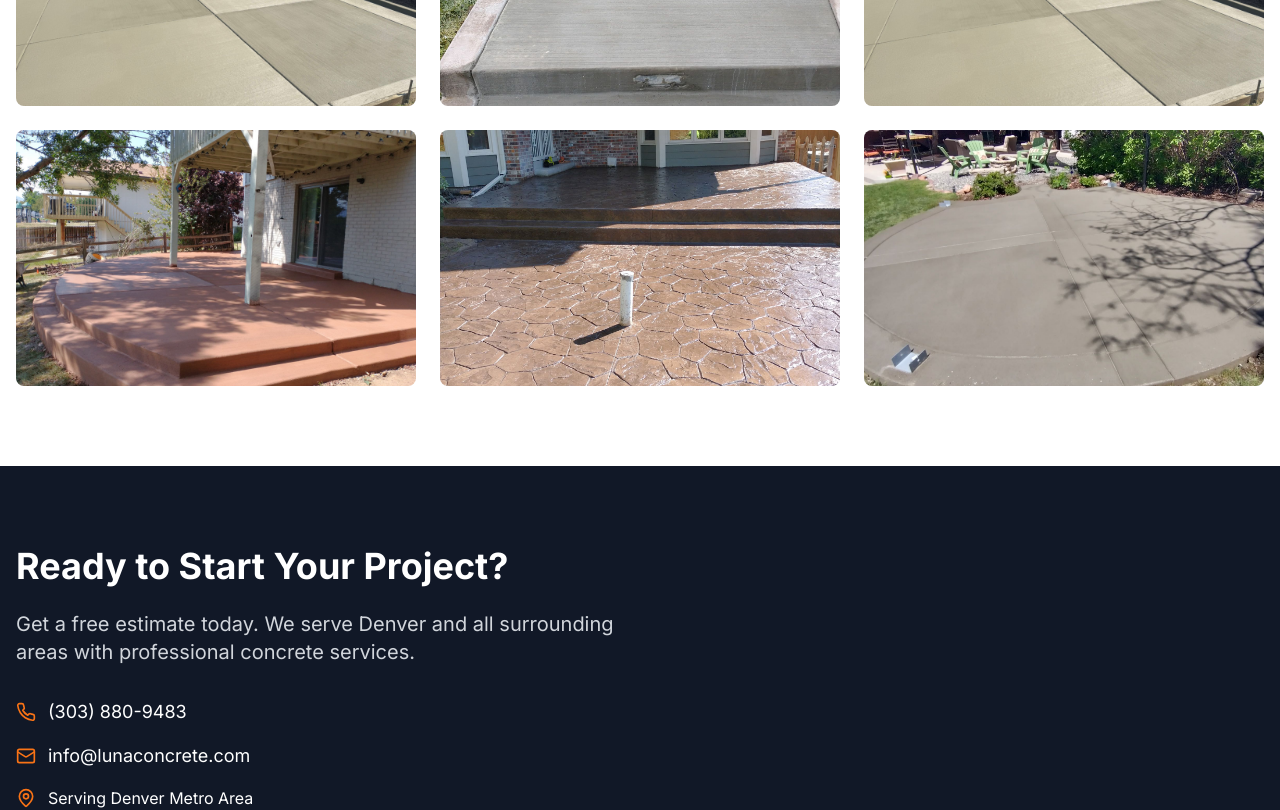
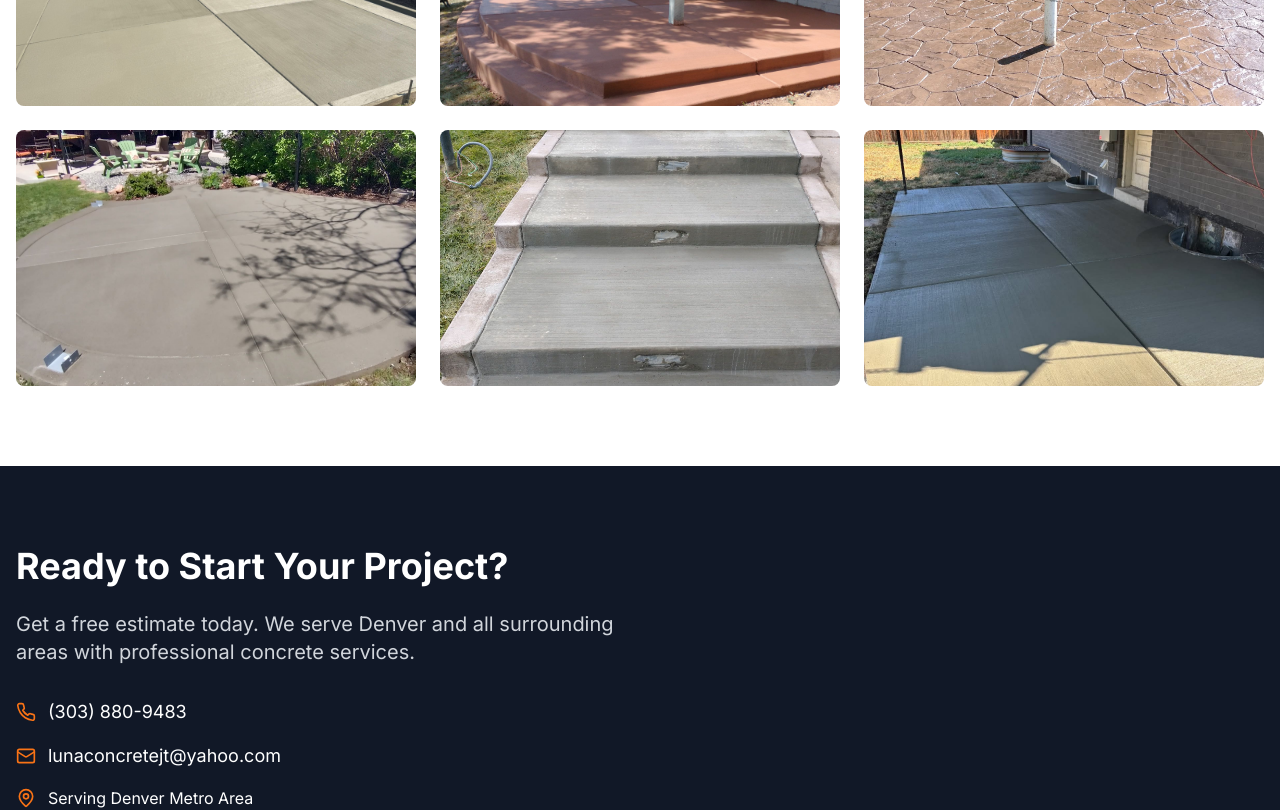
Before and after one commit to JDofDenver/Concrete, a Next.js app: page /thanks in a window 1280 px wide. Shown: the part 1940-2750 px from the top of the page. Built offline with nearby package versions, Linux system fonts and the light colour scheme.

Commit message:
Added photo and cleaned up rendering

```diff
--- a/app/page.tsx
+++ b/app/page.tsx
@@ -176,30 +176,10 @@ export default function HomePage() {
             <p className="text-xl text-gray-600">See the quality and craftsmanship that sets us apart</p>
           </div>
 
-          <div className="grid md:grid-cols-2 lg:grid-cols-3 gap-6">
-            <div className="relative group overflow-hidden rounded-lg">
-              <Image
-                src="/images/Patio.jpeg"
-                alt="Beautiful concrete driveway project in Denver"
-                width={400}
-                height={300}
-                className="w-full h-64 object-cover group-hover:scale-105 transition-transform duration-300"
-              />
-              <div className="absolute inset-0 bg-black bg-opacity-40 opacity-0 group-hover:opacity-100 transition-opacity duration-300 flex items-center justify-center">
-                <div className="text-white text-center">
-                  <h3 className="text-lg font-semibold mb-2">Residential Driveway</h3>
-                  <p className="text-sm">Custom concrete driveway with decorative borders</p>
-                </div>
-              </div>
-            </div>
+          <div className="grid md:grid-cols-2 lg:grid-cols-3 gap-6 place">
 
             {/* Placeholder for additional gallery images */}
             {[{
-    'src': "/images/TransitoStairs.jpeg",
-    'alt': "Concrete stairs project in Denver",
-    'title': "Staircase Project",
-    'description': "Durable and safe concrete stairs",
-  }, {
     'src': "/images/Patio.jpeg",
     'alt': "Beautiful concrete patio in Denver",
     'title': "Residential Patio",
@@ -219,6 +199,16 @@ export default function HomePage() {
     'alt': "Concrete patio project",
     'title': "Patio Installation",
     'description': "Beautiful and functional concrete patio",
+  },{
+    'src': "/images/TransitoStairs.jpeg",
+    'alt': "Concrete stairs project in Denver",
+    'title': "Staircase Project",
+    'description': "Durable and safe concrete stairs",
+  },{
+    'src': "/images/TransitoRentalJob.jpg",
+    'alt': "Refreshed concrete patio",
+    'title': "Rental House Project",
+    'description': "Solid concrete work for rental properties",
   }].map((item, index) => (
               <div key={index} className="relative group overflow-hidden rounded-lg">
                 <Image
@@ -260,8 +250,8 @@ export default function HomePage() {
                 </div>
                 <div className="flex items-center space-x-3">
                   <Mail className="h-5 w-5 text-orange-500" />
-                  <a href="mailto:info@lunaconcrete.com" className="text-lg hover:underline">
-                    <span>info@lunaconcrete.com</span>
+                  <a href="mailto:lunaconcretejt@yahoo.com" className="text-lg hover:underline">
+                    <span>lunaconcretejt@yahoo.com</span>
                   </a>
                 </div>
                 <div className="flex items-center space-x-3">
--- a/app/thanks/page.tsx
+++ b/app/thanks/page.tsx
@@ -184,30 +184,10 @@ export default function HomePage() {
             <p className="text-xl text-gray-600">See the quality and craftsmanship that sets us apart</p>
           </div>
 
-          <div className="grid md:grid-cols-2 lg:grid-cols-3 gap-6">
-            <div className="relative group overflow-hidden rounded-lg">
-              <Image
-                src="/images/Patio.jpeg"
-                alt="Beautiful concrete driveway project in Denver"
-                width={400}
-                height={300}
-                className="w-full h-64 object-cover group-hover:scale-105 transition-transform duration-300"
-              />
-              <div className="absolute inset-0 bg-black bg-opacity-40 opacity-0 group-hover:opacity-100 transition-opacity duration-300 flex items-center justify-center">
-                <div className="text-white text-center">
-                  <h3 className="text-lg font-semibold mb-2">Residential Driveway</h3>
-                  <p className="text-sm">Custom concrete driveway with decorative borders</p>
-                </div>
-              </div>
-            </div>
+          <div className="grid md:grid-cols-2 lg:grid-cols-3 gap-6 place">
 
             {/* Placeholder for additional gallery images */}
             {[{
-    'src': "/images/TransitoStairs.jpeg",
-    'alt': "Concrete stairs project in Denver",
-    'title': "Staircase Project",
-    'description': "Durable and safe concrete stairs",
-  }, {
     'src': "/images/Patio.jpeg",
     'alt': "Beautiful concrete patio in Denver",
     'title': "Residential Patio",
@@ -218,7 +198,7 @@ export default function HomePage() {
     'title': "Deck Installation",
     'description': "Stylish and durable concrete deck",
   }, {
-    'src': "/images/TransitoPattern.jpeg",
+    'src': "/images/transitoPattern.jpeg",
     'alt': "Concrete pattern project",
     'title': "Patterned Concrete",
     'description': "Unique and stylish patterned concrete",
@@ -227,6 +207,16 @@ export default function HomePage() {
     'alt': "Concrete patio project",
     'title': "Patio Installation",
     'description': "Beautiful and functional concrete patio",
+  },{
+    'src': "/images/TransitoStairs.jpeg",
+    'alt': "Concrete stairs project in Denver",
+    'title': "Staircase Project",
+    'description': "Durable and safe concrete stairs",
+  },{
+    'src': "/images/TransitoRentalJob.jpg",
+    'alt': "Refreshed concrete patio",
+    'title': "Rental House Project",
+    'description': "Solid concrete work for rental properties",
   }].map((item, index) => (
               <div key={index} className="relative group overflow-hidden rounded-lg">
                 <Image
@@ -268,8 +258,8 @@ export default function HomePage() {
                 </div>
                 <div className="flex items-center space-x-3">
                   <Mail className="h-5 w-5 text-orange-500" />
-                  <a href="mailto:info@lunaconcrete.com" className="text-lg hover:underline">
-                    <span>info@lunaconcrete.com</span>
+                  <a href="mailto:lunaconcretejt@yahoo.com" className="text-lg hover:underline">
+                    <span>lunaconcretejt@yahoo.com</span>
                   </a>
                 </div>
                 <div className="flex items-center space-x-3">
```
Also changed, not shown: public/images/TransitoRentalJob.jpg (added).
